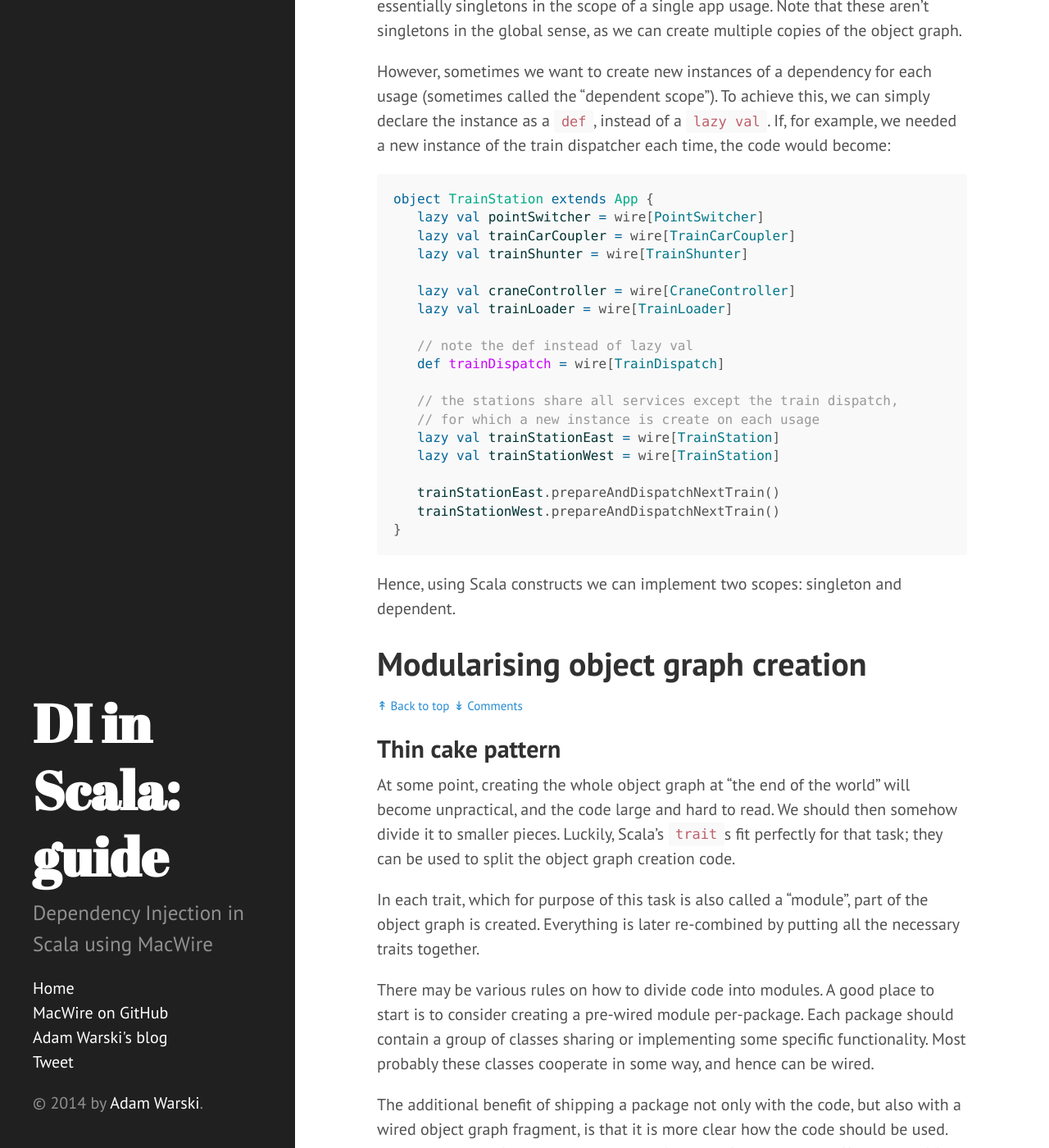
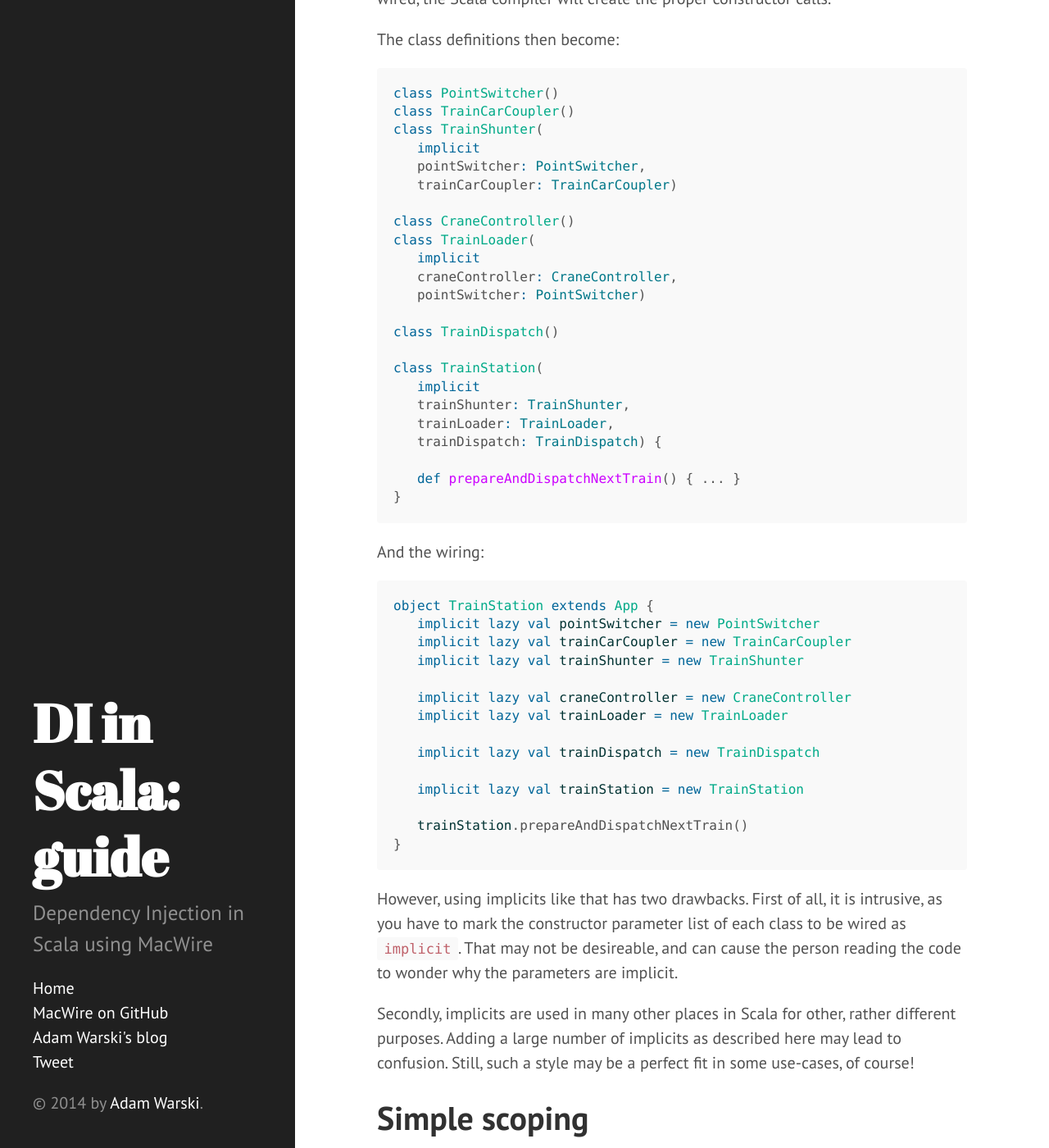
Before and after one commit to di-in-scala/di-in-scala.github.io-sources, a Jekyll site: the page built from index.md, in a window 1280 px wide and 1400 px high, scrolled down 6998 px. Shown: the whole window at 82% size. Built offline with Jekyll 4.4.1, drawn with Linux system fonts in a browser that asks for light colours; Markdown is read by kramdown in place of the engine named in the settings; comment, search, counter and statistics services are not loaded; some of the changed text lies outside the part shown.

Commit message:
Added a section on implicit wiring

`````diff
--- a/_includes/macwire.md
+++ b/_includes/macwire.md
@@ -43,3 +43,58 @@ A compile-time error occurs if:
 
 * there are multiple values of a given type in the enclosing type, or in parent types
 * there is no value of a given type
+
+## Using implicit parameters
+
+A similar effect to the one described above can be achieved by using implicit parameters and implicit values. If all constructor parameters are marked as `implicit`, and all instances are marked as `implicit` when the object graph is wired, the Scala compiler will create the proper constructor calls.
+
+The class definitions then become:
+
+````scala
+class PointSwitcher()
+class TrainCarCoupler()
+class TrainShunter(
+   implicit
+   pointSwitcher: PointSwitcher,
+   trainCarCoupler: TrainCarCoupler)
+
+class CraneController()
+class TrainLoader(
+   implicit
+   craneController: CraneController,
+   pointSwitcher: PointSwitcher)
+
+class TrainDispatch()
+
+class TrainStation(
+   implicit
+   trainShunter: TrainShunter,
+   trainLoader: TrainLoader,
+   trainDispatch: TrainDispatch) {
+
+   def prepareAndDispatchNextTrain() { ... }
+}
+````
+
+And the wiring:
+
+````scala
+object TrainStation extends App {
+   implicit lazy val pointSwitcher = new PointSwitcher
+   implicit lazy val trainCarCoupler = new TrainCarCoupler
+   implicit lazy val trainShunter = new TrainShunter
+
+   implicit lazy val craneController = new CraneController
+   implicit lazy val trainLoader = new TrainLoader
+
+   implicit lazy val trainDispatch = new TrainDispatch
+
+   implicit lazy val trainStation = new TrainStation
+
+   trainStation.prepareAndDispatchNextTrain()
+}
+````
+
+However, using implicits like that has two drawbacks. First of all, it is intrusive, as you have to mark the constructor parameter list of each class to be wired as `implicit`. That may not be desireable, and can cause the person reading the code to wonder why the parameters are implicit.
+
+Secondly, implicits are used in many other places in Scala for other, rather different purposes. Adding a large number of implicits as described here may lead to confusion. Still, such a style may be a perfect fit in some use-cases, of course!
`````
Also changed, not shown: _includes/manual.md (line endings or trailing spaces).
